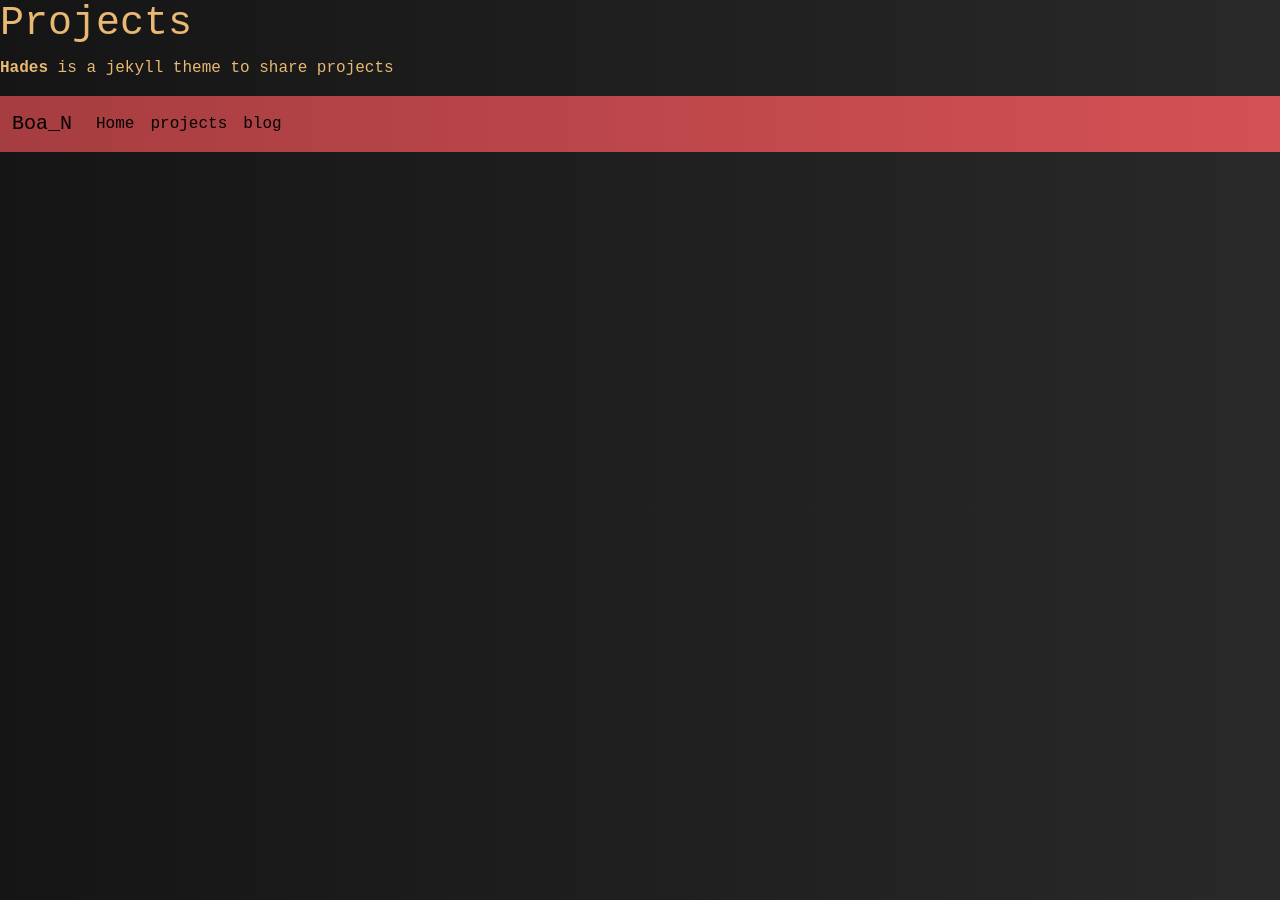
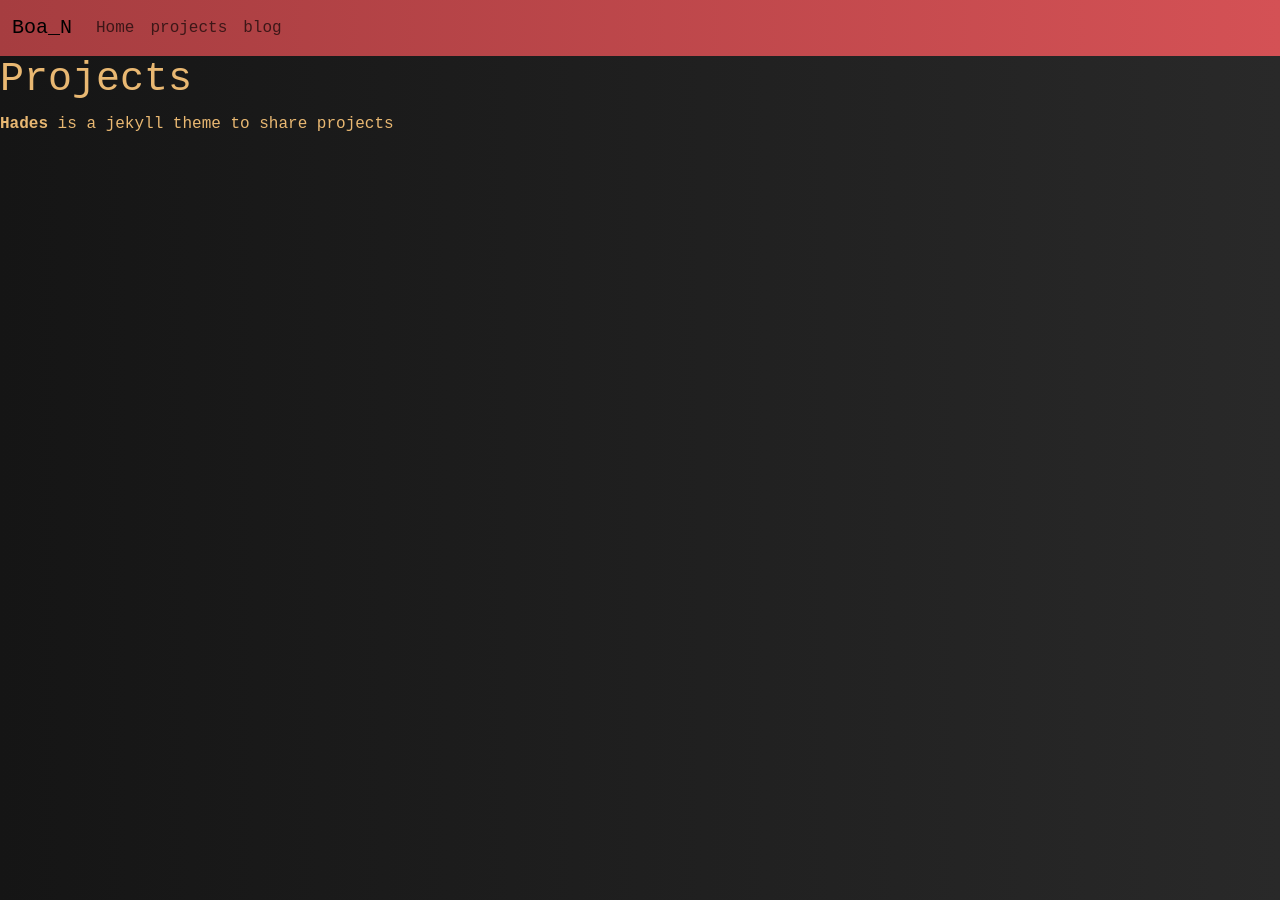
Before and after one commit to BoaN235/Hades-Web, a Jekyll site: the page built from project_list.md, in a window 1280 px wide. Built offline with Jekyll 4.4.1, drawn with Linux system fonts in a browser that asks for light colours.

Commit message:
I fixed the nav bar

```diff
--- a/_config.yml
+++ b/_config.yml
@@ -2,4 +2,4 @@ title: hades
 description: "hades is a project sharing jekyll theme"
 encoding: utf-8
 
-exclude: ["README.md", "LICENSE", "*.gem", "*.gemspec", "Gemfile.lock", "project_creator/*"]
+exclude: ["README.md", "LICENSE", "*.gem", "*.gemspec", "Gemfile.lock", "project_creator/*:", "API/*"]
--- a/_layouts/blogpage.html
+++ b/_layouts/blogpage.html
@@ -1,7 +1,9 @@
 <html>
   <body>
+
     {% include head.html %}
+    {% include navbar.html %}
     {{ content }}
-    {% include navbar.html button_id="home"%}
+
   </body>
 </html>
--- a/_layouts/homepage.html
+++ b/_layouts/homepage.html
@@ -1,7 +1,7 @@
 <html>
   <body>
+    {% include head.html %}
     {% include navbar.html %}
-    {% include head.html %}
     {{ content }}
 
   </body>
--- a/_layouts/projectspage.html
+++ b/_layouts/projectspage.html
@@ -1,12 +1,8 @@
 <html>
   <body>
     {% include head.html %}
+    {% include navbar.html %}
     {{ content }}
-    {% assign active_class = "" %}
-    {% if button_id == active_button %}
-        {% assign active_class = "active" %}
-    {% endif %}
-    {% include navbar.html button_id="home"%}
 
   </body>
 </html>
```
